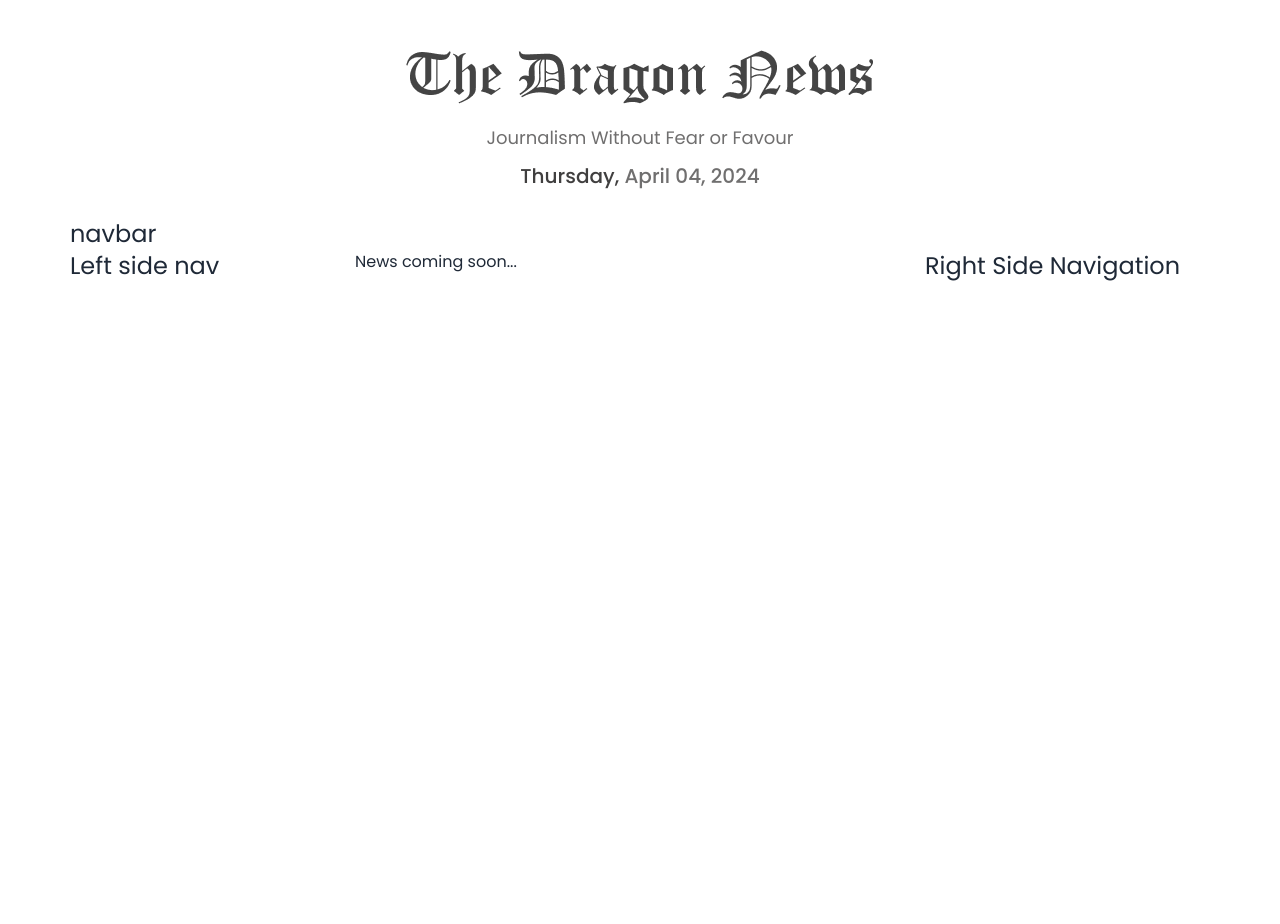
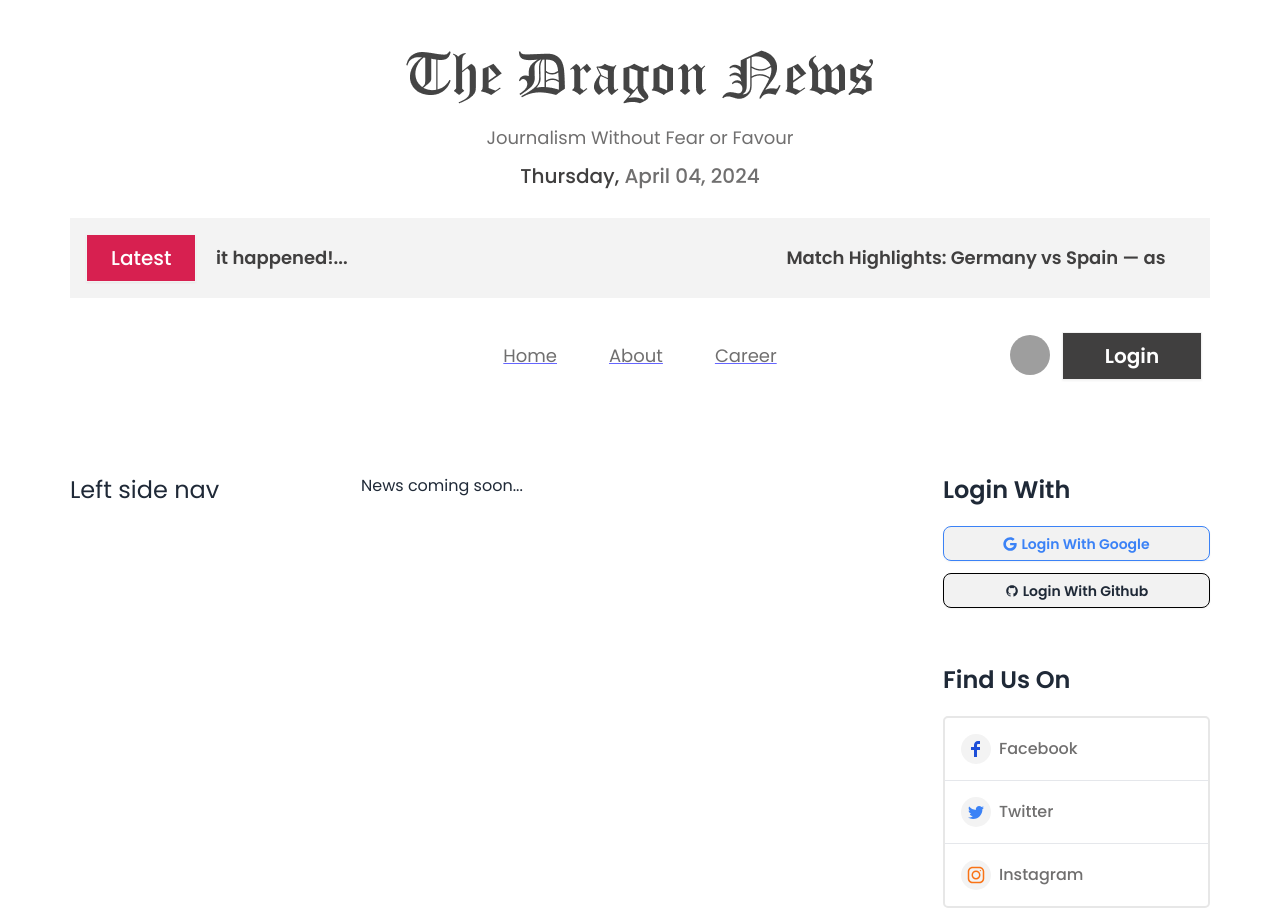
Before and after one commit to najim2004/The-Dragon-News, a React (Vite) app: page / in a window 1280 px wide. Before the commit the page ends 800 px from the top, so only its background shows below. Built offline with nearby package versions, Linux system fonts and the light colour scheme; grey boxes are pictures that could not be loaded.

Commit message:
Added right side navber components

```diff
--- a/package.json
+++ b/package.json
@@ -16,6 +16,8 @@
     "moment": "^2.30.1",
     "react": "^18.2.0",
     "react-dom": "^18.2.0",
+    "react-fast-marquee": "^1.6.4",
+    "react-icons": "^5.0.1",
     "react-router-dom": "^6.22.3",
     "sort-by": "^1.2.0"
   },
--- a/src/index.css
+++ b/src/index.css
@@ -8,3 +8,10 @@
 body {
     font-family: "Poppins", sans-serif;
 }
+
+.navbar-center a.active{
+    background: none !important;
+    color: #706F6F !important;
+    text-decoration: underline rgb(101, 101, 255);
+
+}
--- /dev/null
+++ b/src/pages/Home/BreakingNews.jsx
@@ -0,0 +1,12 @@
+import Marquee from "react-fast-marquee";
+import { Link } from "react-router-dom";
+const BreakingNews = () => {
+    return (
+        <div className="h-20 flex mb-5 gap-5 items-center bg-[#F3F3F3] min-w-full px-4">
+            <button className="text-xl text-white font-medium btn !rounded-none bg-[#D72050] !p-0  !px-6 !py-2">Latest</button>
+            <Marquee className="text-lg font-semibold text-[#403F3F] mr-6" speed={70} pauseOnHover><Link to={'/'}>Match Highlights: Germany vs Spain — as it happened!...</Link></Marquee>
+        </div>
+    );
+};
+
+export default BreakingNews;
--- a/src/pages/Home/Home.jsx
+++ b/src/pages/Home/Home.jsx
@@ -2,13 +2,15 @@ import Header from "../Shared/Header/Header";
 import LeftSideNav from "../Shared/LeftSideNave/LeftSideNav";
 import Navbar from "../Shared/Navbar/Navbar";
 import RightSideNav from "../Shared/RightSideNav/RightSideNav";
+import BreakingNews from "./BreakingNews";
 
 const Home = () => {
     return (
         <div className="">
             <Header></Header>
+            <BreakingNews></BreakingNews>
             <Navbar></Navbar>
-            <div className="grid grid-cols-4">
+            <div className="grid grid-cols-4 gap-6">
                 <div className="">
                     <LeftSideNav></LeftSideNav>
                 </div>
--- a/src/pages/Shared/Navbar/Navbar.jsx
+++ b/src/pages/Shared/Navbar/Navbar.jsx
@@ -1,8 +1,54 @@
+import { Link, NavLink } from "react-router-dom";
+import user from '../../../assets/user.png';
+const Navbar = () => {
 
-const Navbar = () => {
+    const menu =
+        <>
+            <li><NavLink to={'/'}>Home</NavLink></li>
+            <li><NavLink to={'/'}>About</NavLink></li>
+            <li><NavLink to={'/'}>Career</NavLink></li>
+        </>
     return (
-        <div>
-            <h2 className="text-2xl">navbar</h2>
+        <div className="lg:mb-20 mb-6">
+            <div className="navbar bg-base-100">
+                <div className="navbar-start">
+                    <div className="dropdown">
+                        <div tabIndex={0} role="button" className="btn btn-ghost lg:hidden">
+                            <svg xmlns="http://www.w3.org/2000/svg" className="h-5 w-5" fill="none" viewBox="0 0 24 24" stroke="currentColor"><path strokeLinecap="round" strokeLinejoin="round" strokeWidth="2" d="M4 6h16M4 12h8m-8 6h16" /></svg>
+                        </div>
+                        <ul tabIndex={0} className="menu text-[#706F6F] text-lg menu-sm dropdown-content mt-3 z-[1] p-2 shadow bg-base-100 rounded-box w-52">
+                            {menu}
+                        </ul>
+                    </div>
+                </div>
+                <div className="navbar-center hidden lg:flex">
+                    <ul className="menu menu-horizontal gap-5 text-[#706F6F] text-lg px-1">
+                        {menu}
+                    </ul>
+                </div>
+                <div className="navbar-end gap-2">
+                    <div className="dropdown dropdown-end">
+                        <div tabIndex={0} role="button" className="btn btn-ghost btn-circle avatar">
+                            <div className="size-10 rounded-full">
+                                <img alt="Tailwind CSS Navbar component" src={user} />
+                            </div>
+                        </div>
+                        <ul tabIndex={0} className="mt-3 z-[1] p-2 shadow menu menu-sm dropdown-content bg-base-100 rounded-box w-52">
+                            <li>
+                                <a className="justify-between">
+                                    Profile
+                                    <span className="badge">New</span>
+                                </a>
+                            </li>
+                            <li><a>Settings</a></li>
+                            <li><a>Logout</a></li>
+                        </ul>
+                    </div>
+                    <Link to={'/'}>
+                        <button className="h-11 w-[140px] text-xl font-semibold text-white bg-[#403F3F] btn !rounded-none">Login</button>
+                    </Link>
+                </div>
+            </div>
         </div>
     );
 };
--- a/src/pages/Shared/RightSideNav/RightSideNav.jsx
+++ b/src/pages/Shared/RightSideNav/RightSideNav.jsx
@@ -1,8 +1,30 @@
-
+import { FaGoogle } from "react-icons/fa";
+import { BiLogoGithub } from "react-icons/bi";
+import { TiSocialFacebook } from "react-icons/ti";
+import { ImTwitter } from "react-icons/im";
+import { LiaInstagram } from "react-icons/lia";
 const RightSideNav = () => {
     return (
         <div>
-            <h2 className="text-2xl">Right Side Navigation</h2>
+            <div className="mb-10">
+                <h2 className="text-2xl font-semibold mb-5">Login With</h2>
+                <div className="w-full btn btn-sm h-[35px] rounded-lg border-[1px] border-blue-500">
+                    <h2 className="flex gap-1 justify-center items-center text-blue-500"><FaGoogle /> Login With Google</h2>
+                </div>
+                <div className="w-full btn btn-sm h-[35px] mt-3 rounded-lg border-[1px] border-black">
+                    <h2 className="flex gap-1 justify-center items-center "><BiLogoGithub /> Login With Github</h2>
+                </div>
+            </div>
+            <div className="py-4">
+                <h2 className="text-2xl font-semibold mb-5">Find Us On</h2>
+                <div className="border-[2px] py-4 border-[#E7E7E7] w-full rounded-[5px]">
+                    <div className="text-[#706F6F] flex items-center gap-2 font-medium ml-4"><span className="!size-[30px] text-blue-700 rounded-[50%] justify-center items-center flex text-2xl bg-[#F3F3F3]"><TiSocialFacebook/></span> Facebook</div>
+                    <hr className="bg-[#E7E7E7] h-[1px] my-4" />
+                    <div className="text-[#706F6F] flex items-center gap-2 font-medium ml-4"><span className="!size-[30px] text-blue-500 rounded-[50%] justify-center items-center flex !text-normal bg-[#F3F3F3]"><ImTwitter/></span> Twitter</div>
+                    <hr className="bg-[#E7E7E7] h-[1px] my-4" />
+                    <div className="text-[#706F6F] flex items-center gap-2 font-medium ml-4"><span className="!size-[30px] text-orange-500 rounded-[50%] justify-center items-center flex text-2xl bg-[#F3F3F3]"><LiaInstagram/></span> Instagram</div>
+                </div>
+            </div>
         </div>
     );
 };
```
Also changed, not shown: 1 other file (tests, documents, lock files or other folders).
